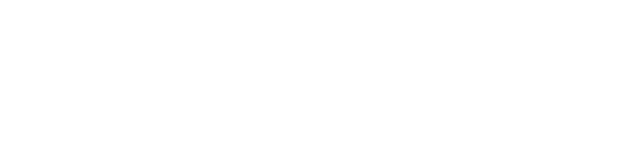
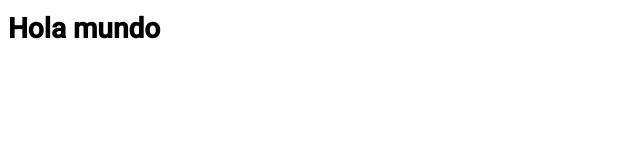
Before and after one commit to ntics/curso-css-grid-layout-calendario, a plain HTML site: page index.html in a window 1280 px wide. Shown: the whole page, without its empty margins (0-640 px from the left). Drawn offline with Linux system fonts and the light colour scheme.

Commit message:
Fuentes y comienzo modular con css

```diff
--- /dev/null
+++ b/css/index.css
@@ -0,0 +1,24 @@
+:root{
+--white: #fffffe;
+--gray50: #222222;
+--gray20: #70757a;
+--gray10: #f1f3f4;
+--gray30: #3c4043;
+--blue10: #1a73e8;
+--blue20: #039be5;
+--red10: #e8453c;
+--green10: #33b679;
+--blue30: #1967d2;
+--body1-regular: 400 0.875rem/1.25rem Roboto;
+--body1-medium: 500 0.875rem/1.25rem Roboto;
+--body3-medium: 500 0.625rem/0.5rem Roboto;
+--body3-regular: 400 0.625rem/0.5rem Roboto;
+--body2-regular: 400 0.75rem/1rem Roboto;
+--body2-medium: 500 0.75rem/1rem Roboto;
+--button-button: 500 0.875rem/1rem Roboto;
+--subtitle-subtitle1: 400 1.375rem/1.75rem Roboto;
+}
+body{
+  font: var(--body1-regular);
+
+}
--- a/index.html
+++ b/index.html
@@ -4,9 +4,13 @@
   <meta charset="UTF-8">
   <meta http-equiv="X-UA-Compatible" content="IE=edge">
   <meta name="viewport" content="width=device-width, initial-scale=1.0">
-  <title>Calendario</title>
+  <link rel="stylesheet" href="./css/index.css">
+  <link rel="preconnect" href="https://fonts.googleapis.com">
+  <link rel="preconnect" href="https://fonts.gstatic.com" crossorigin>
+  <link href="https://fonts.googleapis.com/css2?family=Roboto:wght@400;500&display=swap" rel="stylesheet">
+  <title>Google Calendar</title>
 </head>
 <body>
-
+  <h1>Hola mundo</h1>
 </body>
 </html>
```
